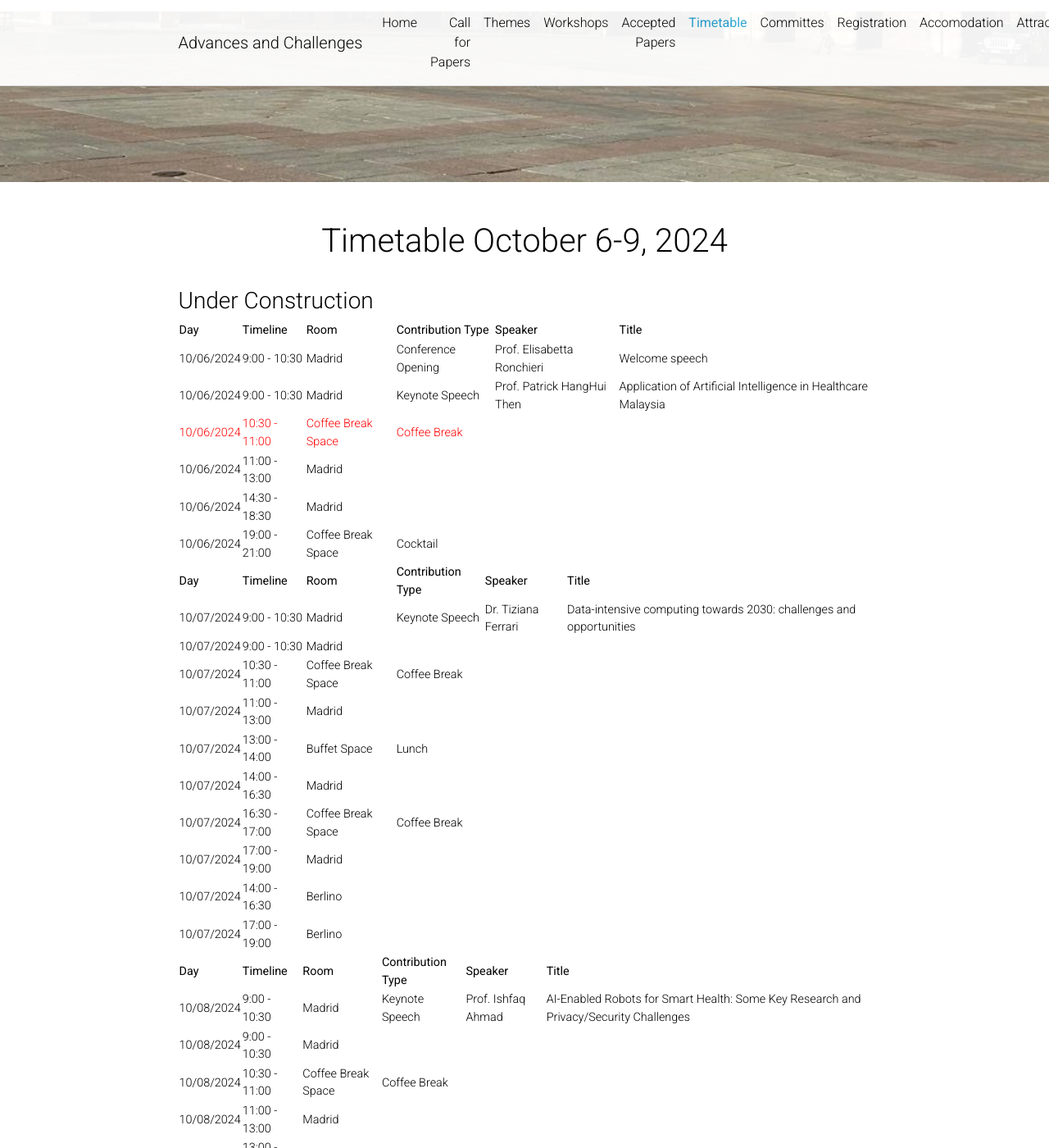
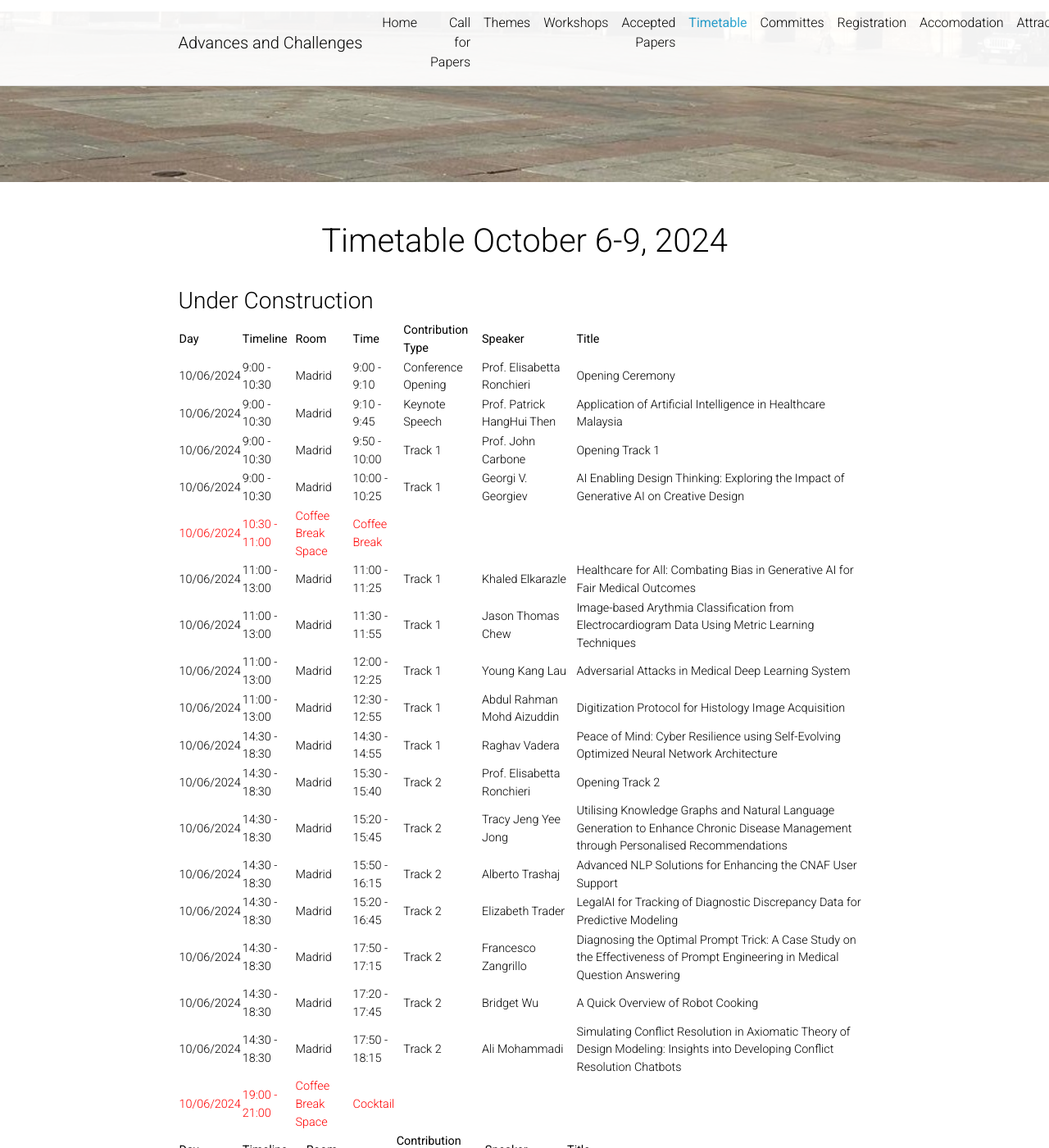
Before and after one commit to GenAI4DPS/advances-challenges, a Jekyll site: the page built from _pages/timetable.md, in a window 1280 px wide and 1400 px high. Shown: the whole window at 82% size. Built offline with Jekyll 4.4.1, drawn with Linux system fonts in a browser that asks for light colours; comment, search, counter and statistics services are not loaded; a style sheet for code colours, icons or effects is not loaded.

Commit message:
Update timetable.md

```diff
--- a/_pages/timetable.md
+++ b/_pages/timetable.md
@@ -10,14 +10,28 @@ nav_order: 6
 
 ### Under Construction
 
-Day | Timeline | Room | Contribution Type | Speaker | Title
+Day | Timeline | Room | Time | Contribution Type | Speaker | Title
 ---|---|---|---|---|---
-10/06/2024 |  9:00 - 10:30 | Madrid | Conference Opening| Prof. Elisabetta Ronchieri | Welcome speech
-10/06/2024 |  9:00 - 10:30 | Madrid | Keynote Speech | Prof. Patrick HangHui Then | Application of Artificial Intelligence in Healthcare Malaysia
-<span style='color: red;'>10/06/2024</span> | <span style='color: red;'>10:30 - 11:00</span> | <span style='color: red;'>Coffee Break Space</span> | <span style='color: red;'>Coffee Break</span>||
-10/06/2024 | 11:00 - 13:00 | Madrid | ||
-10/06/2024 | 14:30 - 18:30 | Madrid | ||
-10/06/2024 | 19:00 - 21:00 | Coffee Break Space | Cocktail||
+10/06/2024 |  9:00 - 10:30 | Madrid | 9:00 - 9:10 | Conference Opening| Prof. Elisabetta Ronchieri | Opening Ceremony
+10/06/2024 |  9:00 - 10:30 | Madrid | 9:10 - 9:45 | Keynote Speech | Prof. Patrick HangHui Then | Application of Artificial Intelligence in Healthcare Malaysia
+---|---|---|---|---|---
+10/06/2024 |  9:00 - 10:30 | Madrid | 9:50 - 10:00 | Track 1 | Prof. John Carbone | Opening Track 1
+10/06/2024 |  9:00 - 10:30 | Madrid | 10:00 - 10:25 | Track 1 | Georgi V. Georgiev | AI Enabling Design Thinking: Exploring the Impact of Generative AI on Creative Design
+<span style='color: red;'>10/06/2024</span> | <span style='color: red;'>10:30 - 11:00</span> | <span style='color: red;'>Coffee Break Space</span> | <span style='color: red;'>Coffee Break</span>|||
+10/06/2024 | 11:00 - 13:00 | Madrid | 11:00 - 11:25 | Track 1 | Khaled Elkarazle | Healthcare for All: Combating Bias in Generative AI for Fair Medical Outcomes
+10/06/2024 | 11:00 - 13:00 | Madrid | 11:30 - 11:55 | Track 1 | Jason Thomas Chew | Image-based Arythmia Classification from Electrocardiogram Data Using Metric Learning Techniques
+10/06/2024 | 11:00 - 13:00 | Madrid | 12:00 - 12:25 | Track 1 | Young Kang Lau | Adversarial Attacks in Medical Deep Learning System
+10/06/2024 | 11:00 - 13:00 | Madrid | 12:30 - 12:55 | Track 1 | Abdul Rahman Mohd Aizuddin | Digitization Protocol for Histology Image Acquisition
+10/06/2024 | 14:30 - 18:30 | Madrid | 14:30 - 14:55 | Track 1 | Raghav Vadera | Peace of Mind: Cyber Resilience using Self-Evolving Optimized Neural Network Architecture
+10/06/2024 | 14:30 - 18:30 | Madrid | 15:30 - 15:40 | Track 2 | Prof. Elisabetta Ronchieri | Opening Track 2
+10/06/2024 | 14:30 - 18:30 | Madrid | 15:20 - 15:45 | Track 2 | Tracy Jeng Yee Jong | Utilising Knowledge Graphs and Natural Language Generation to Enhance Chronic Disease Management through Personalised Recommendations
+10/06/2024 | 14:30 - 18:30 | Madrid | 15:50 - 16:15 | Track 2 | Alberto Trashaj | Advanced NLP Solutions for Enhancing the CNAF User Support
+10/06/2024 | 14:30 - 18:30 | Madrid | 15:20 - 16:45 | Track 2 | Elizabeth Trader | LegalAI for Tracking of Diagnostic Discrepancy Data for Predictive Modeling
+10/06/2024 | 14:30 - 18:30 | Madrid | 17:50 - 17:15 | Track 2 | Francesco Zangrillo | Diagnosing the Optimal Prompt Trick: A Case Study on the Effectiveness of Prompt Engineering in Medical Question Answering
+10/06/2024 | 14:30 - 18:30 | Madrid | 17:20 - 17:45 | Track 2 | Bridget Wu | A Quick Overview of Robot Cooking
+10/06/2024 | 14:30 - 18:30 | Madrid | 17:50 - 18:15 | Track 2 | Ali Mohammadi | Simulating Conflict Resolution in Axiomatic Theory of Design Modeling: Insights into Developing Conflict Resolution Chatbots
+<span style='color: red;'>10/06/2024</span> | <span style='color: red;'>19:00 - 21:00</span> | <span style='color: red;'>Coffee Break Space</span> | <span style='color: red;'>Cocktail</span>|||
+
 
 Day | Timeline | Room | Contribution Type | Speaker | Title
 ---|---|---|---|---|---
```
